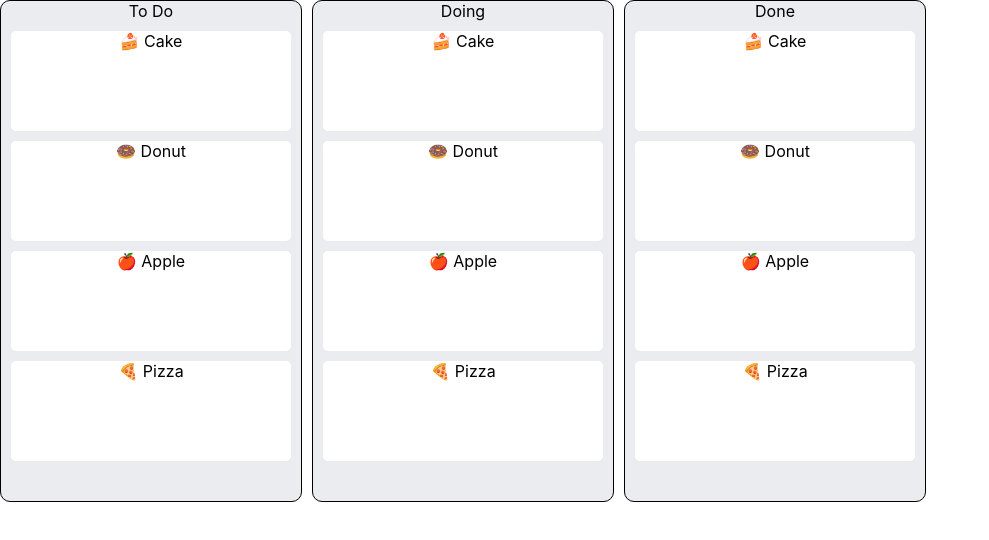
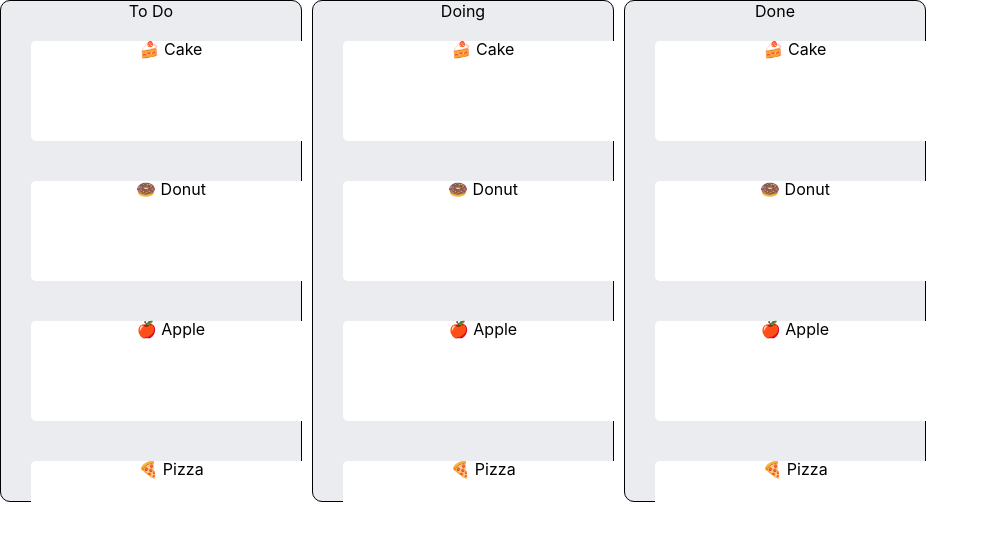
Before and after one commit to notblong/my-draggable-list, a React (Create React App) app: page / in a window 1280 px wide. Shown: the top 540 px of the page, without its empty margins (0-989 px from the left). Built offline with nearby package versions, Linux system fonts and the light colour scheme.

Commit message:
made it draggable

```diff
--- a/package.json
+++ b/package.json
@@ -1,5 +1,5 @@
 {
-  "name": "my-jira",
+  "name": "my-trello",
   "version": "0.1.0",
   "private": true,
   "dependencies": {
--- a/src/components/column/Column.css
+++ b/src/components/column/Column.css
@@ -6,3 +6,28 @@
   margin-right: 10px;
   background: #ebecf0;
 }
+
+.column ul {
+  margin: 0;
+  padding: 0;
+  list-style: none;
+}
+
+.column ul li {
+  /* background-color: #383838; */
+  padding: 10px 20px;
+  position: relative;
+  display: flex;
+  align-items: flex-start;
+  line-height: 1;
+}
+
+.column li .drag {
+  margin-right: 15px;
+  cursor: move;
+}
+
+.column li svg {
+  height: 2rem;
+  color: #fff;
+}
--- a/src/components/column/Column.js
+++ b/src/components/column/Column.js
@@ -1,16 +1,55 @@
+import { useState } from 'react';
 import WorkCard from '../work-card/WorkCard';
 import './Column.css';
 
 function Column(props) {
   const name = props.name ?? 'Untitled';
-  const cards = ["🍰 Cake", "🍩 Donut", "🍎 Apple", "🍕 Pizza"];
+  const [cards, setCards] = useState(["🍰 Cake", "🍩 Donut", "🍎 Apple", "🍕 Pizza"]);
+  const [dragItem, setDragItem] = useState(null);
+  const [dragItemIdx, setDragItemIdx] = useState(null);
+
+  const onDragStart = (e, idx) => {
+    console.log(`on drag [${cards[idx]}]`);
+    setDragItem(cards[idx]);
+    setDragItemIdx(idx);
+    e.dataTransfer.effectAllowed = "move";
+    e.dataTransfer.setData("text/html", e.target.parentNode);
+    e.dataTransfer.setDragImage(e.target.parentNode, 20, 20);
+  };
+
+  const onDragOver = (e, idx) => {
+    e.preventDefault();
+    console.log(`drag from [${dragItemIdx}] to [${idx}]`);
+
+    if (idx === dragItemIdx) return;
+
+    let tmp = cards.filter(c => c !== dragItem);
+    tmp.splice(idx, 0, dragItem);
+    setCards(tmp);
+  }
+
+  const onDragEnd = () => {
+    setDragItem(null);
+    setDragItemIdx(null);
+  }
+
 
   return (
     <div className="column">
       {name}
-      {cards.map(card => (
-        <WorkCard name={card}></WorkCard>
-      ))}
+      <ul onDragOver={(e) => e.preventDefault}>
+        {cards.map((card, idx) => (
+          <li key={idx} onDragOver={(e) => onDragOver(e, idx)}>
+            <div
+              draggable
+              onDragStart={e => onDragStart(e, idx)}
+              onDragEnd={onDragEnd}
+            >
+              <WorkCard name={card}></WorkCard>
+            </div>
+          </li>
+        ))}
+      </ul>
     </div>
   );
 }
```
Also changed, not shown: public/robots.txt (deleted), 2 other files (tests, documents, lock files or other folders).
